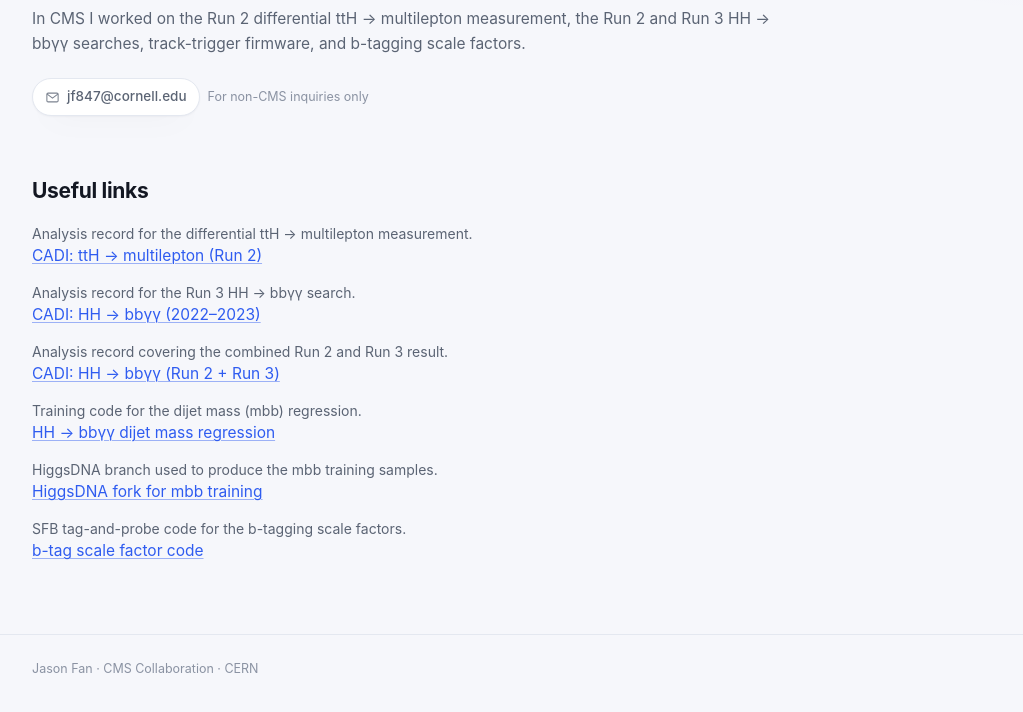
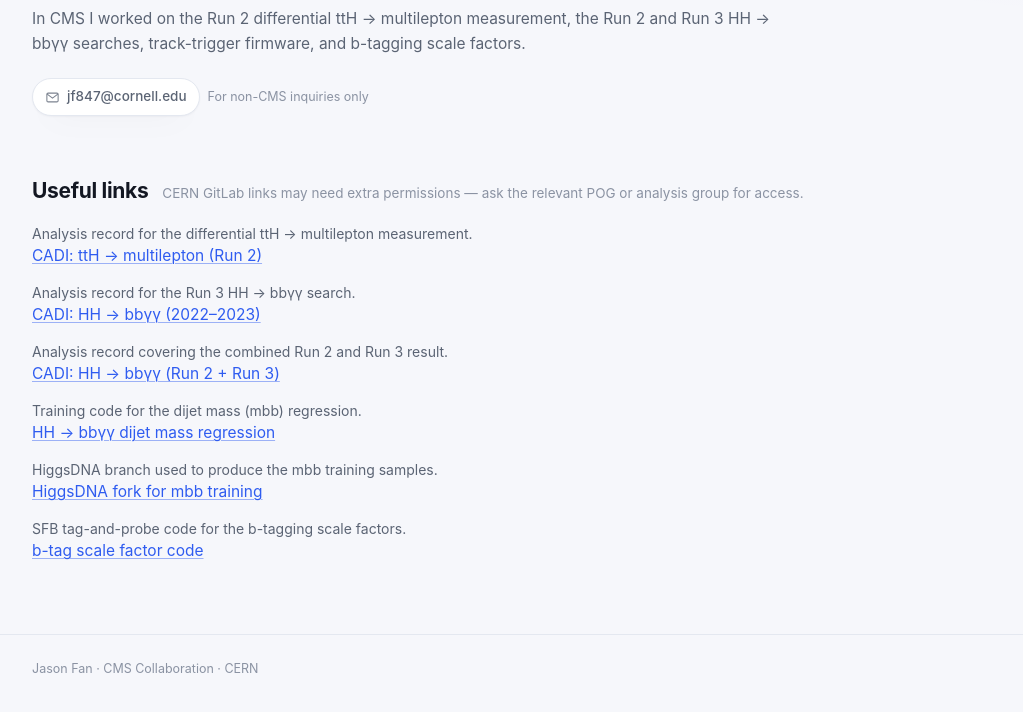
Before and after one commit to jasonfan393/cms_info, a plain HTML site: page index.html in a window 1280 px wide. Shown: the part 216-928 px from the top of the page, without its empty margins (128-1151 px from the left). Drawn offline with Linux system fonts and the light colour scheme.

Commit message:
Note GitLab permissions on the links section

```diff
--- a/index.html
+++ b/index.html
@@ -205,6 +205,7 @@ select:hover{color:var(--text);border-color:var(--border-strong)}
         <section class="section" id="links">
       <div class="section-head">
         <h2>Useful links</h2>
+        <p>CERN GitLab links may need extra permissions — ask the relevant POG or analysis group for access.</p>
       </div>
       <ul class="links-text">
                   <li>
```
